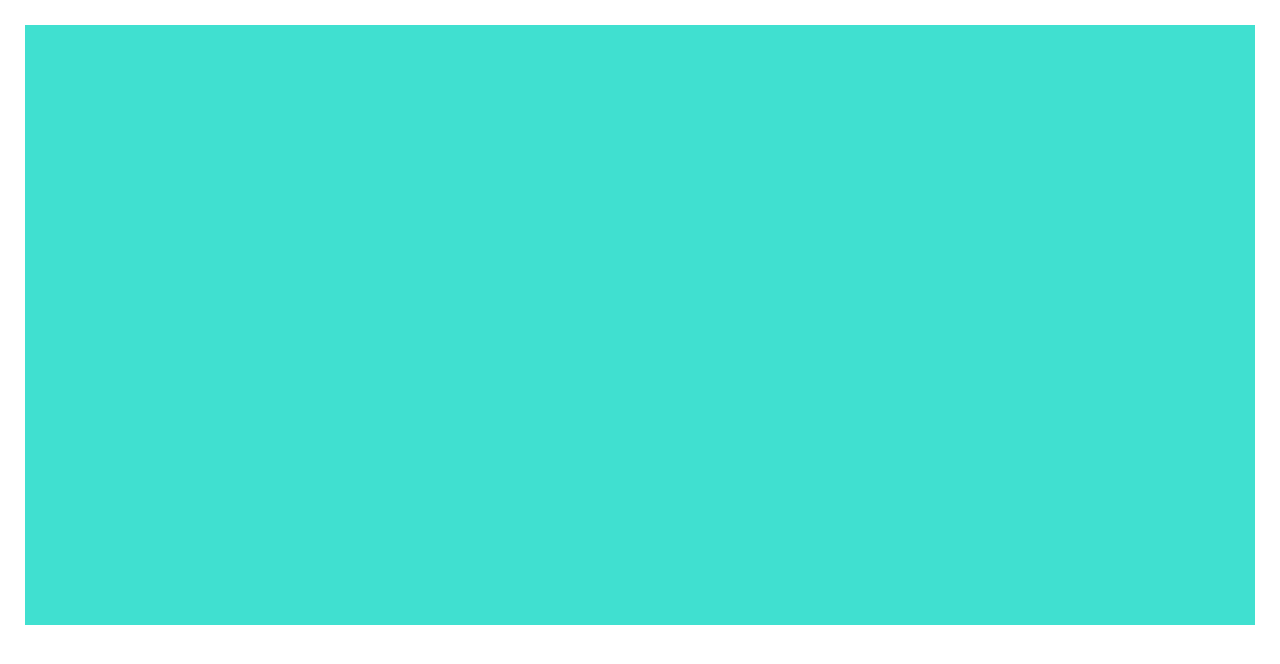
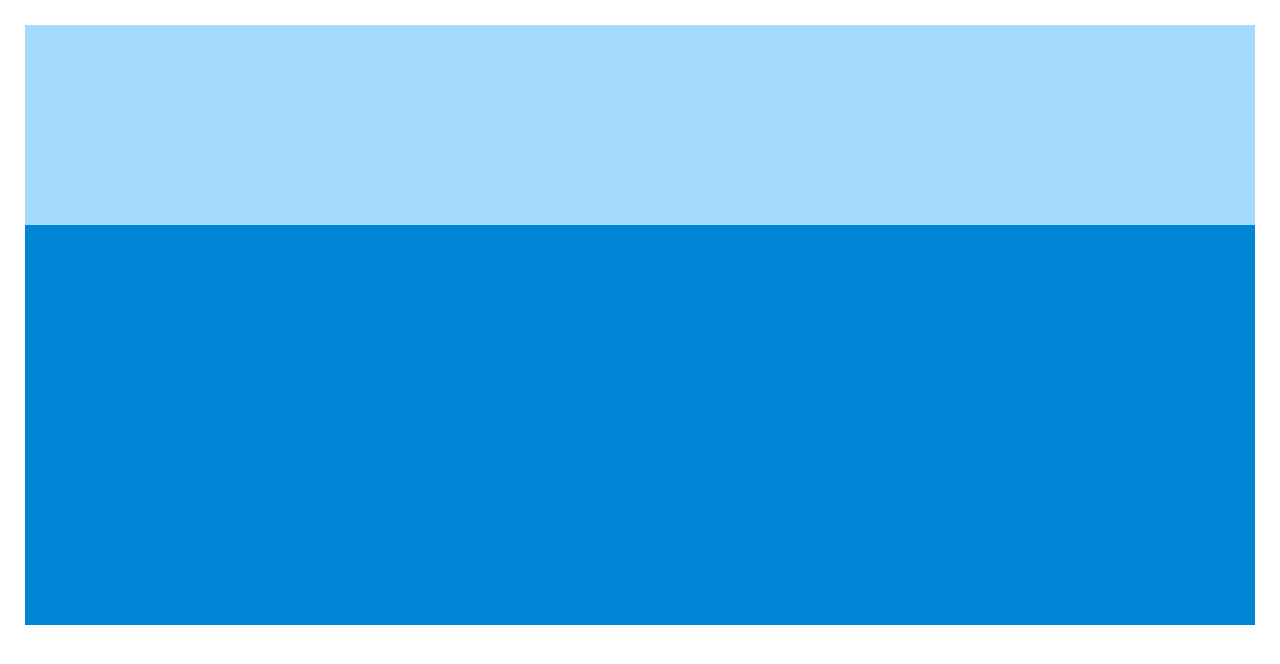
Before and after one commit to CactuarTamer/AyaseGGJ2017, a plain HTML site: page index.html in a window 1280 px wide. Drawn offline with nearby package versions, Linux system fonts and the light colour scheme.

Commit message:
#8 added background, and also the ticker thing

```diff
--- a/Scripts/surf.js
+++ b/Scripts/surf.js
@@ -4,10 +4,61 @@ var winH = window.innerHeight;
 var canvasW = winW - 50;
 var canvasH = 600;
 
+
+class changeBlock{
+	constructor(context, xpos, ypos, width, height){
+		this.context = context;
+		this.pos = {x: xpos, y: ypos};
+		this.size = {h: height, w:width}
+		this.ready = true;
+		this.color = "#000";
+	}
+
+	setColor(rgb){
+		this.color = rgb;
+	}
+
+	render(){
+		if(this.ready){
+			this.context.fillStyle = this.color;
+			this.context.fillRect(this.pos.x, this.pos.y, this.size.w, this.size.h);
+		}
+	}
+}
+
 function init(){
-	canvas = document.getElementById("main");
-	context = canvas.getContext("2d");
+	mainVas = document.getElementById("main");
+	mainText = mainVas.getContext("2d");
+	mainText.canvas.width = canvasW;
+	mainText.canvas.height = canvasH;
 
-	context.canvas.width = canvasW;
-	context.canvas.height = canvasH;
+	skyVas = document.getElementById("sky");
+	skyText = skyVas.getContext("2d");
+	console.log(skyText);
+	skyText.canvas.width = canvasW;
+	skyText.canvas.height = canvasH;
+
+	backVas = document.getElementById("background");
+	backText = backVas.getContext("2d");
+	backText.canvas.width = canvasW;
+	backText.canvas.height = canvasH;
+
+
+
+	sea = new changeBlock(backText, 0, 200, canvasW, 400);
+	sea.setColor("#0085D4")
+
+	//initialize interval
+	setInterval(function(){
+		mainText.clearRect(0,0,canvasW,canvasH);
+
+
+
+		console.log("tick!");
+
+		sea.render(); //draw the sea.
+
+	}, 1000/fps);
+	//draw the stars
+
 }
--- a/css/Waves.css
+++ b/css/Waves.css
@@ -6,13 +6,27 @@ html, body {
 	overflow:hidden;
 	width: 100%;
 	height: 100%;
-	margin:0px !important;
+	margin:0px;
 }
 
 
 
-#main {
+.canvas {
 	margin:25px;
-	position:relative;
+	position: absolute;
+	top:0;
+	left:0;
 	overflow: hidden;
 }
+
+#main {
+	z-index: 1;
+}
+
+#background {
+	z-index: -200px;
+}
+
+#sky {
+	z-index: -500px;
+}
--- a/index.html
+++ b/index.html
@@ -11,7 +11,10 @@
     <link href="css/Grid.css" media="all" rel="stylesheet">
 </head>
 <body>
-	<canvas id="main" style="background-color: turquoise"></canvas>
+	<canvas id="sky" class="canvas" style="background-color: #A5DAFF"></canvas>
+	<canvas id="background"  class="canvas"></canvas>
+	<canvas id="main"  class="canvas"></canvas>
+
 
 	<script type="text/javascript">
 	init();
```
Also changed, not shown: Assets/Graphics/wavehorizon.png (added), 1 other file.
